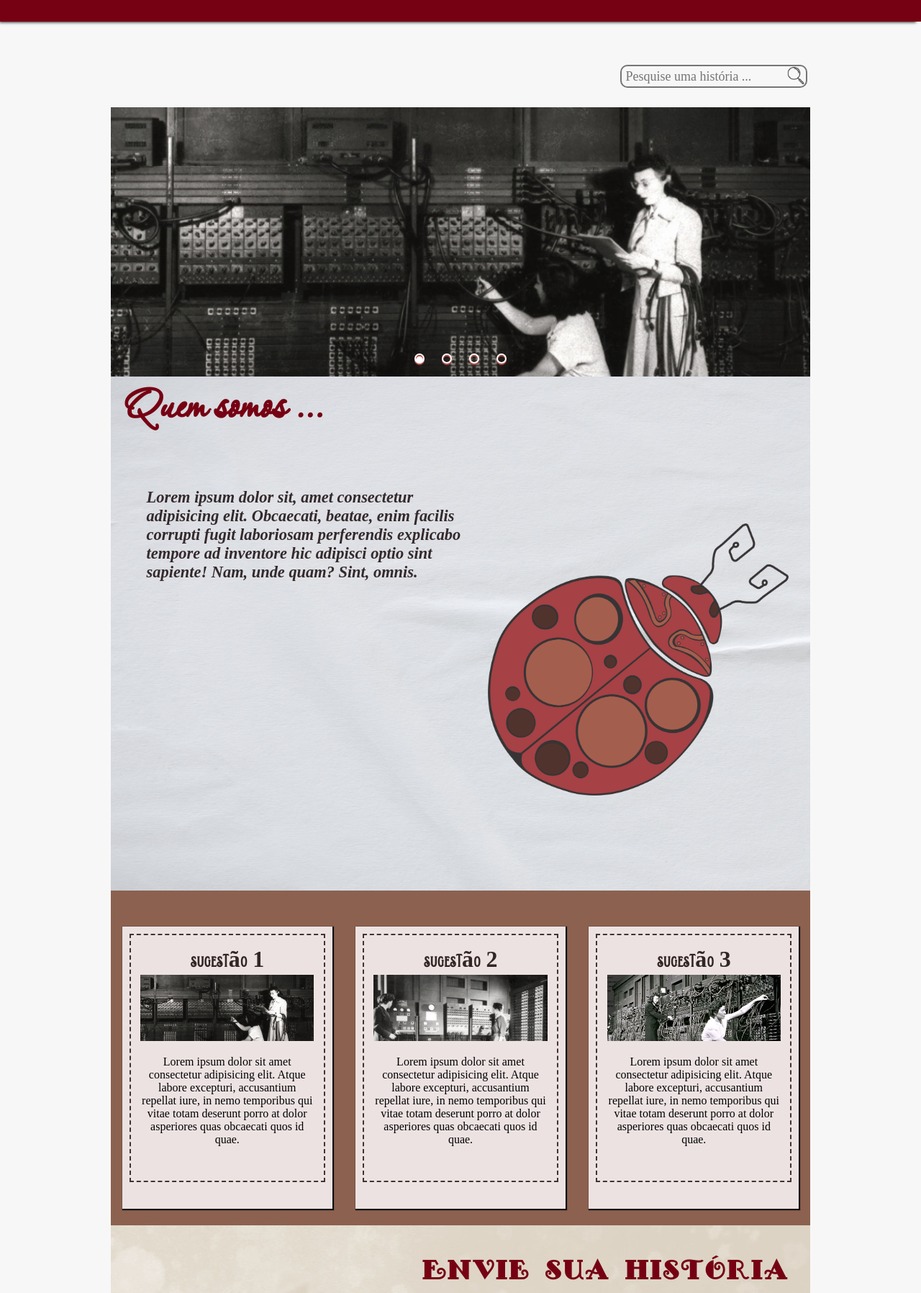
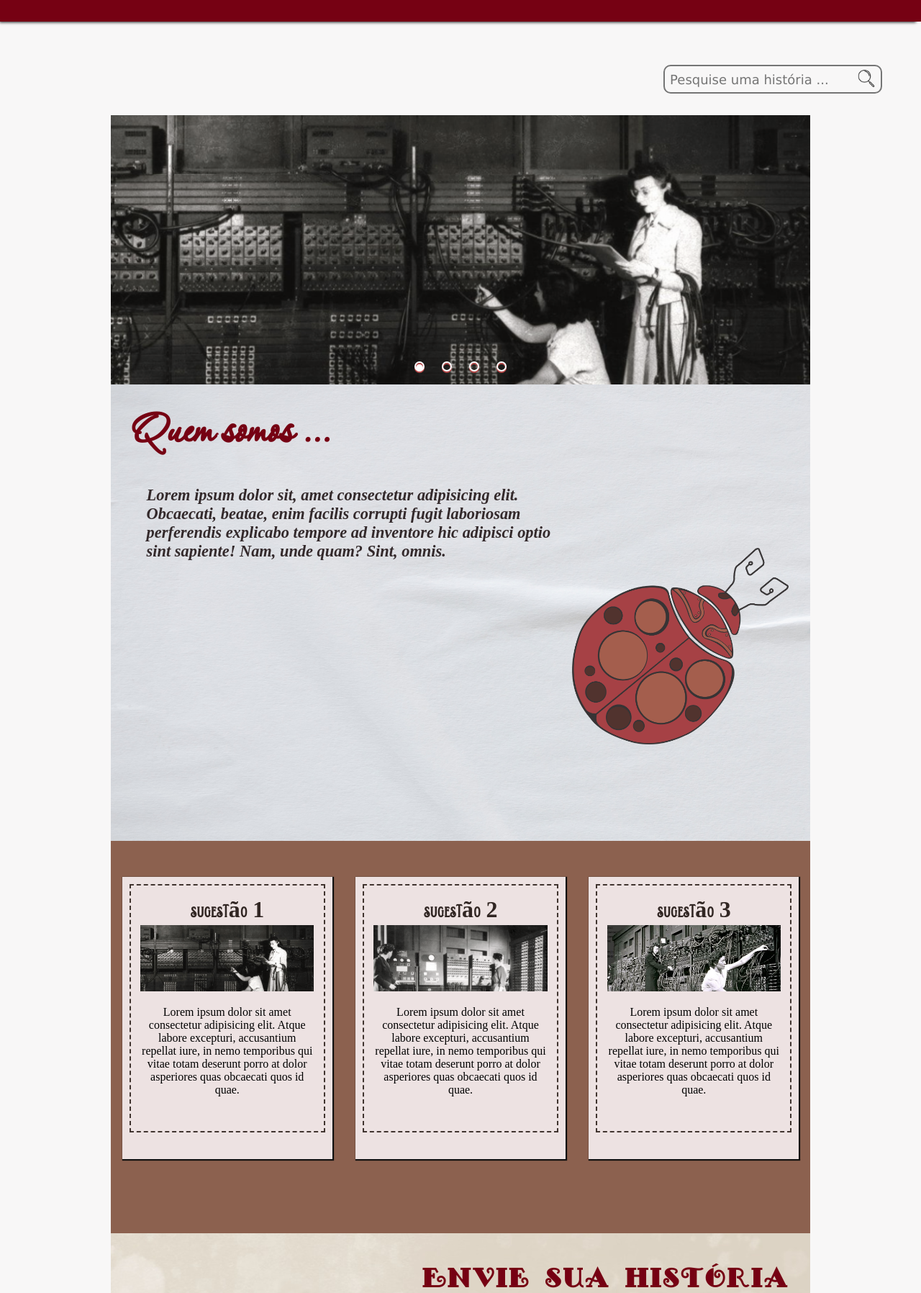
Before and after one commit to iellenLuiza/ladies, a PHP site: page / in a window 1280 px wide. Shown: the part 117-1913 px from the top of the page at 72% size. Run offline with PHP 8.4, Linux system fonts and the light colour scheme; some web fonts are replaced.

Commit message:
mudanças css na aula

```diff
--- a/css/indexcss.css
+++ b/css/indexcss.css
@@ -23,8 +23,13 @@ main {
 
 .divPesq {
 	text-align: right;
-	margin-bottom: 25px;
+	margin-bottom: 30px;
 	padding: 2px;
+	border: 2px solid rgb(117, 117, 117);
+	border-radius: 10px;
+	display: flex;
+	width: min-content;
+	margin-left: 79%;
 }
 
 #btnPesq {
@@ -34,21 +39,18 @@ main {
 	transition: 0.5s;
 }
 
-#inputPesq {
+.inputPesq {
 	background-color: transparent;
 	padding-left: 5px;
-	font-family: lobster;
+	font-family: Verdana, Geneva, Tahoma, sans-serif;
 	font-size: 18px;
-	border: 2px solid rgb(117, 117, 117);
-	border-radius: 10px;
+	border: #000;
 	height: 32px;
 	width: 260px;
-	margin-right: -34px;
-	margin-top: -2px;
 	transition: 0.5s;
 }
 
-#inputPesq:hover {
+.divPesq:hover {
 	border: 2px solid rgb(61, 49, 45);
 }
 
@@ -174,7 +176,7 @@ main {
 
 .divQuemSomos {
 	width: 100%;
-	height: 90vh;
+	height: 80vh;
 	background-image: url(../assets/img/fundo-QuemSomos-versao-2.png);
 	overflow: hidden;
 	margin-top: -10px;
@@ -187,8 +189,8 @@ main {
 	font-family: corinthia-regular;
 	font-weight: bold;
 	font-size: 9vh;
-	margin-left: 20px;
-	margin-top: 7px;
+	margin-left: 30px;
+	margin-top: 30px;
 }
 
 .divQuemSomos p {
@@ -198,7 +200,7 @@ main {
 	font-weight: bold;
 	font-size: 2.8vh;
 	margin-left: 50px;
-	margin-top: 7px;
+	margin-top: -30px;
 }
 
 .divQuemSomos img {
@@ -214,7 +216,7 @@ main {
 .divConteinerSuges {
 	display: flex;
 	width: 100%;
-	height: 50vh;
+	height: 60vh;
 	padding-top: 50px;
 	padding-bottom: 45px;
 	background-color: rgba(108, 53, 29, 0.77);
@@ -306,8 +308,8 @@ main {
 	margin-right: 30px;
 	margin-top: 40px;
 	position: relative;
-    display: inline-block;
-    font-weight: normal;
+	display: inline-block;
+	font-weight: normal;
 	letter-spacing: 1.5px;
 }
 
@@ -338,6 +340,7 @@ main {
 	font-family: corinthia-regular;
 	src: url(../assets/fontes/Corinthia-Regular.ttf);
 }
+
 /**/
 @font-face {
 	font-family: lobster;
@@ -358,11 +361,13 @@ main {
 	font-family: yaquote;
 	src: url(../assets/fontes/YaquoteScriptPersonalUse-opOq.ttf);
 }
+
 /**/
 @font-face {
 	font-family: engebrechtre;
 	src: url(../assets/fontes/engebrechtre\ bd.ttf);
 }
+
 /**/
 @font-face {
 	font-family: fancyPantsNF;
--- a/index.html
+++ b/index.html
@@ -31,10 +31,11 @@
 
         <!--Caixa de pesquisa-->
         <div class="divPesq">
+            <input class="inputPesq"  type="search" name="" placeholder="Pesquise uma história ...">
             <button id="btnPesq" type="button"><img src="assets/img/iconpesquisa.png" width="24px"
-                    alt="Buscar"></button>
-            <input id="inputPesq" type="search" name="" placeholder="Pesquise uma história ...">
+                alt="Buscar"></button>
         </div>
+
         <!--Fim caixa de pesquisa-->
 
 
@@ -99,7 +100,7 @@
                     laboriosam perferendis explicabo tempore ad inventore hic adipisci optio sint sapiente! Nam, unde
                     quam?
                     Sint, omnis.</p>
-                <img src="joaninha2.png" alt="desenho da joaninha logo do projeto" width="43%">
+                <img src="joaninha2.png" alt="desenho da joaninha logo do projeto" width="31%">
                 <!--Não consegui colocar a imagem da pasta da imagem então por enquanto ela está na pasta raiz-->
             </div>
         </div>
@@ -172,6 +173,12 @@
     <footer>
 
         <img src="assets/img/Logo_info3ANO_versao1-ie.png" alt="logo localizada rodapé" width="200px">
+        <img src="assets/img/gmail_icone.png" alt="icone para o email" width="30px">
+        <img src="assets/img/insta_icone.png" alt="icone para o instagram" width="30px">
+        <img src="assets/img/twitter_icone.png" alt="icone para o twitter" width="30px">
+        <img src="assets/img/youtube_icone.png" alt="icone para o youtube" width="30px">
+        <img src="assets/img/spotify_icone.png" alt="icone para o spotify" width="30px">
+        <img src="assets/img/tiktok_icone.png" alt="icone para o tiktok" width="30px">
 
     </footer>
 
@@ -182,11 +189,8 @@
 <!--
 Coisas para fazer
 !Mudar fundo header
-!Consertar bolinhas de passar slide
-!Consertar das divs do main ficarem juntar
-!Consertar desenho da joaninha ficar proporcional
-!Acrescentar detalhes ao passar pelos botões e detalhes no layout
 !Criar imagens específicas para o carrossel e a parte de sugestões
-!deixar slide tela inteira tipo dessee site https://kaisenlinux.org/downloads
 !Criar versão da logo que fique boa no rodapé
+!Aumentar tamanho sugestões e diminuir a parte de quem somos
+!consertar bordas caixa de pesquisa para ser dentro de um form
 -->
```
Also changed, not shown: assets/img/gmail_icone.png (added), assets/img/insta_icone.png (added), assets/img/spotify_icone.png (added), assets/img/tiktok_icone.png (added), assets/img/twitter_icone.png (added), assets/img/youtube_icone.png (added).
